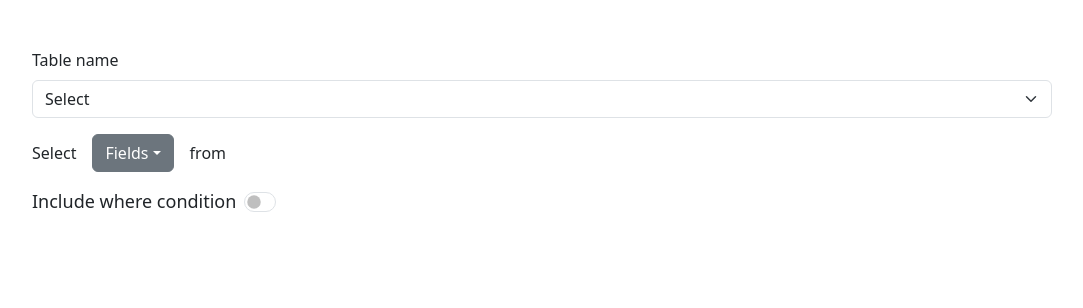
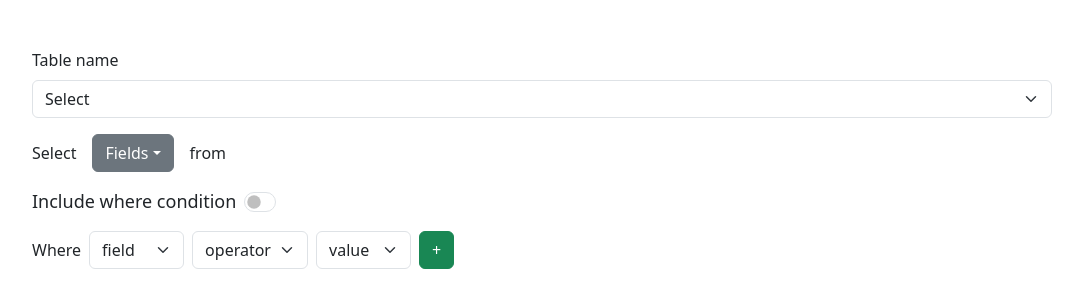
Before and after one commit to ankitsoftradix/sql-query-builder, a Next.js app: page / in a window 1280 px wide. Shown: the top 308 px of the page, without its empty margins (98-1181 px from the left). Built offline with nearby package versions, Linux system fonts and the light colour scheme.

Commit message:
half design done

```diff
--- a/components/mainContent.jsx
+++ b/components/mainContent.jsx
@@ -4,6 +4,7 @@ import { Button, Container } from "react-bootstrap";
 import Select from "./select";
 import MultiSelect from "./multiSelect";
 import Switch from "./switch";
+import WhereChild from "./whereChild";
 
 const MainContent = () => {
   const [selectTableValue, setSelectTableValue] = useState("");
@@ -28,6 +29,7 @@ const MainContent = () => {
           onChange={setSelectTableValue}
           placeholder="Select"
         />
+
         <div className={styles.selectFieldWrap}>
           Select{" "}
           <MultiSelect
@@ -38,12 +40,14 @@ const MainContent = () => {
           />{" "}
           from <span className={styles.tableName}>{selectTableValue}</span>
         </div>
+
         <div className={styles.whereWrap}>
           <Switch
             label="Include where condition"
             checked={includeWhere}
             onChange={setIncludeWhere}
           />
+          <WhereChild />
         </div>
       </div>
     </Container>
--- a/components/select.jsx
+++ b/components/select.jsx
@@ -4,7 +4,7 @@ import { Form } from "react-bootstrap";
 const Select = ({ label, optionsList, value, onChange, placeholder }) => {
   return (
     <Form.Group controlId="formBasicSelect">
-      <Form.Label>{label}</Form.Label>
+      {label && <Form.Label>{label}</Form.Label>}
       <Form.Select
         aria-label="Default select example"
         value={value}
--- /dev/null
+++ b/components/whereChild.jsx
@@ -0,0 +1,39 @@
+import React, { useState } from "react";
+import styles from "@/styles/whereChilde.module.css";
+import Select from "./select";
+import { Button } from "react-bootstrap";
+
+const WhereChild = () => {
+  const optionsList = [
+    { title: "Cup", value: 1 },
+    { title: "Bottle", value: 2 },
+    { title: "Chair", value: 3 },
+  ];
+  const [selectTableValue, setSelectTableValue] = useState("");
+  return (
+    <div className={styles.whereChildWrap}>
+      Where{" "}
+      <Select
+        optionsList={optionsList}
+        value={selectTableValue}
+        onChange={setSelectTableValue}
+        placeholder="field"
+      />
+      <Select
+        optionsList={optionsList}
+        value={selectTableValue}
+        onChange={setSelectTableValue}
+        placeholder="operator"
+      />
+      <Select
+        optionsList={optionsList}
+        value={selectTableValue}
+        onChange={setSelectTableValue}
+        placeholder="value"
+      />
+      <Button variant="success">+</Button>
+    </div>
+  );
+};
+
+export default WhereChild;
--- /dev/null
+++ b/src/styles/whereChilde.module.css
@@ -0,0 +1,6 @@
+.whereChildWrap {
+  margin-top: 1rem;
+  align-items: center;
+  gap: 0.5rem;
+  display: flex;
+}
```
